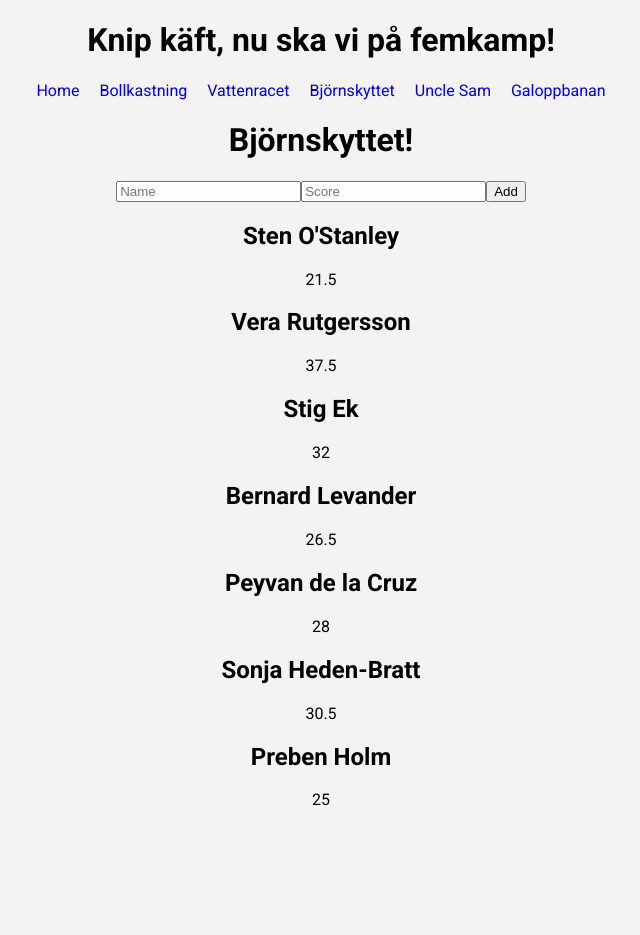
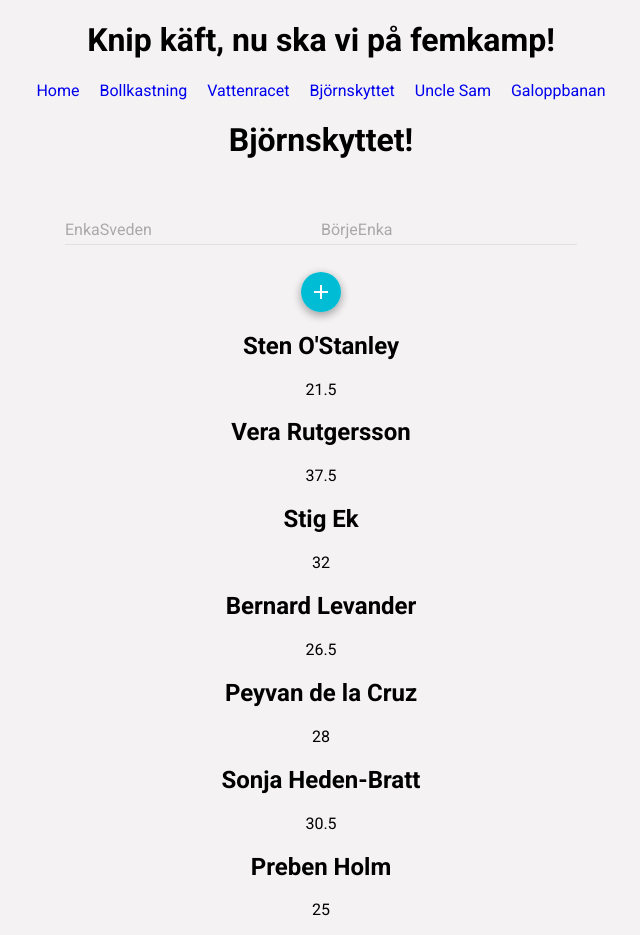
Before and after one commit to viktorjohan/femkamp, a React (Create React App) app: page /bjornskyttet in a window 1280 px wide. Shown: the whole page, without its empty margins (319-959 px from the left). Before the commit the page ends 825 px from the top, so only its background shows below. Built offline with nearby package versions, Linux system fonts and the light colour scheme.

Commit message:
more materialui

```diff
--- a/src/components/Bjornskyttet.js
+++ b/src/components/Bjornskyttet.js
@@ -1,6 +1,5 @@
 import React, {Component} from 'react';
 import MuiThemeProvider from 'material-ui/styles/MuiThemeProvider';
-import RaisedButton from 'material-ui/RaisedButton';
 import FloatingActionButton from 'material-ui/FloatingActionButton';
 import ContentAdd from 'material-ui/svg-icons/content/add';
 import TextField from 'material-ui/TextField';
@@ -12,8 +11,8 @@ export default class Bjornskyttet extends Component{
 		e.preventDefault();
 
 		var myObj = {
-			competitor: this.refs.inputName.value,
-			score: this.refs.inputScore.value
+			competitor: this.refs.inputName.getValue(),
+			score: this.refs.inputScore.getValue()
 		}
 
 		this.props.route.onAddBjornSkyttet(myObj);
@@ -36,16 +35,22 @@ export default class Bjornskyttet extends Component{
 		);
 	});
     return(
+    	<MuiThemeProvider>
       <div>
         <h1>Björnskyttet!</h1>
         <form onSubmit={this.handleAdd}>
-			<input type="text" placeholder="Name" ref="inputName" required/>
-			<input type="number" placeholder="Score" ref="inputScore" required/>
-			<button type="submit">Add</button>
-
+			{/*<input type="text" placeholder="Name" ref="inputName" required/>
+						<input type="number" placeholder="Score" ref="inputScore" required/>
+						<button type="submit">Add</button>*/}
+						<TextField floatingLabelText="EnkaSveden" type="text" hintText="Name" ref="inputName" />
+						<TextField floatingLabelText="BörjeEnka" type="number" hintText="Score" ref="inputScore" /><br/><br/>
+					<FloatingActionButton mini={true} type="submit">
+						<ContentAdd />
+					</FloatingActionButton>
 		</form>
         <div>{theScores}</div>
       </div>
+      </MuiThemeProvider>
     )
   }
 }
--- a/src/index.js
+++ b/src/index.js
@@ -107,10 +107,10 @@ class Index extends React.Component{
  		scoreArray.push(myObj);
 
 
- 		stateArray[2].scores = [];
+ 		stateArray[0].scores = [];
 
  		for(var i = 0; i < scoreArray.length; i++){
- 			stateArray[2].scores.push(scoreArray[i]);
+ 			stateArray[0].scores.push(scoreArray[i]);
  		}
 
  		this.setState({
```
